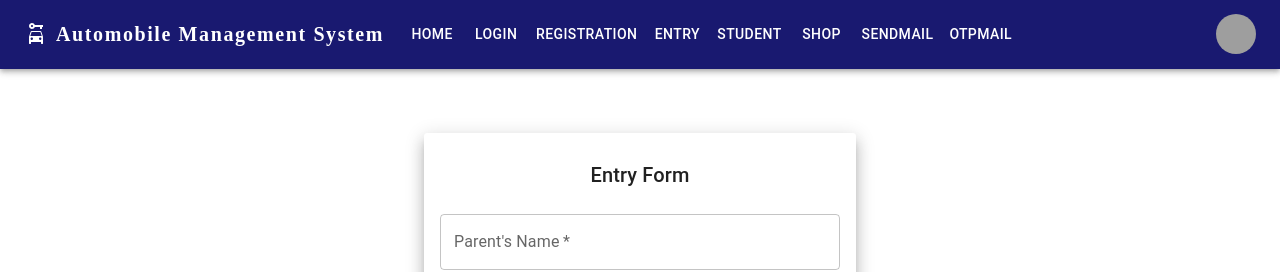
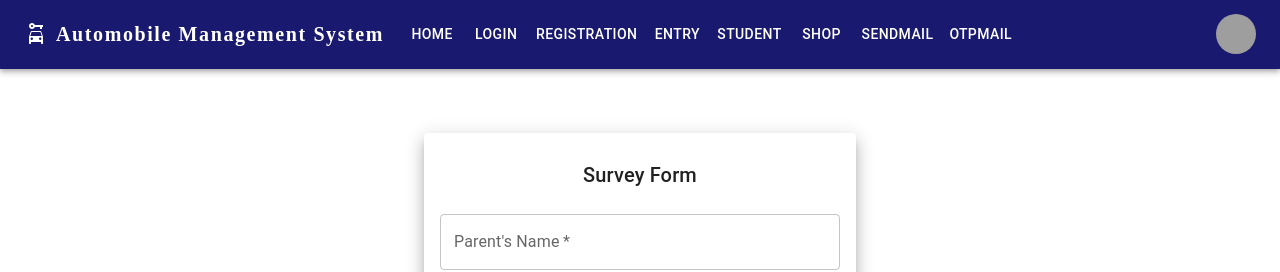
Before and after one commit to cfghyderabad24/Team-56, a React (Create React App) app in the folder client/: page /entry in a window 1280 px wide. Shown: the top 272 px of the page. Built offline with nearby package versions, Linux system fonts and the light colour scheme; grey boxes are pictures that could not be loaded.

Commit message:
Modified Volunteer Survey Form

```diff
--- a/client/src/components/Entry.js
+++ b/client/src/components/Entry.js
@@ -79,7 +79,7 @@ const Entry = () => {
       ) : (
         <Paper elevation={10} sx={{ padding: 2, display: 'flex', flexDirection: 'column', alignItems: 'center', width: '90%', maxWidth: '400px', marginTop: '40px', maxHeight: '90vh', overflow: 'auto' }}>
           <Typography variant="h6" gutterBottom style={{ textAlign: 'center', marginTop: '10px' }}>
-            Entry Form
+            Survey Form
           </Typography>
           <form onSubmit={handleSubmit} onChange={handleInputChange}>
             {/* Parent Information */}
```
